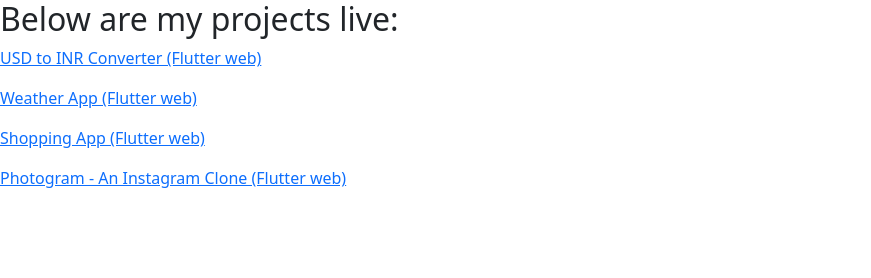
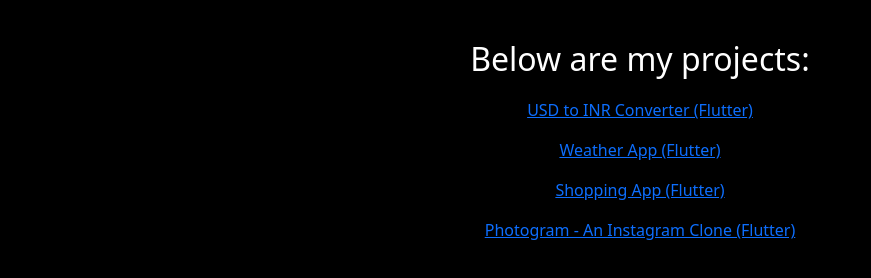
Before and after one commit to premchandsharma/premchandsharma.github.io, a plain HTML site: page index.html in a window 1280 px wide. Shown: the whole page, without its empty margins (0-871 px from the left). Drawn offline with nearby package versions, Linux system fonts and the light colour scheme.

Commit message:
dark homepage

```diff
--- a/index.html
+++ b/index.html
@@ -4,16 +4,17 @@
     <meta charset="UTF-8">
     <meta name="viewport" content="width=device-width, initial-scale=1.0">
     <link href="https://cdn.jsdelivr.net/npm/bootstrap@5.3.3/dist/css/bootstrap.min.css" rel="stylesheet" integrity="sha384-QWTKZyjpPEjISv5WaRU9OFeRpok6YctnYmDr5pNlyT2bRjXh0JMhjY6hW+ALEwIH" crossorigin="anonymous">
-    <script src="https://cdn.jsdelivr.net/npm/bootstrap@5.3.3/dist/js/bootstrap.bundle.min.js" integrity="sha384-YvpcrYf0tY3lHB60NNkmXc5s9fDVZLESaAA55NDzOxhy9GkcIdslK1eN7N6jIeHz" crossorigin="anonymous"></script>
+    <link rel="stylesheet" href="style.css">
     <title>My Projects</title>
 </head>
 <body>
 
-    <h2>Below are my projects live:</h2>
-    <p><a href="usd_to_inr_flutter\index.html">USD to INR Converter (Flutter web)</a></p>
-    <p><a href="weather_app_flutter\index.html">Weather App (Flutter web)</a></p>
-    <p><a href="shopping_app_flutter/index.html">Shopping App (Flutter web)</a></p>
-    <p><a href="photogram_flutter\index.html">Photogram - An Instagram Clone (Flutter web)</a></p>
+    <Center><h2 style="color: white;">Below are my projects:</h2>
+        <p><a href="usd_to_inr_flutter\index.html">USD to INR Converter (Flutter)</a></p>
+        <p><a href="weather_app_flutter\index.html">Weather App (Flutter)</a></p>
+        <p><a href="shopping_app_flutter/index.html">Shopping App (Flutter)</a></p>
+        <p><a href="photogram_flutter\index.html">Photogram - An Instagram Clone (Flutter)</a></p></Center>
 
+    <script src="https://cdn.jsdelivr.net/npm/bootstrap@5.3.3/dist/js/bootstrap.bundle.min.js" integrity="sha384-YvpcrYf0tY3lHB60NNkmXc5s9fDVZLESaAA55NDzOxhy9GkcIdslK1eN7N6jIeHz" crossorigin="anonymous"></script>
 </body>
 </html>
--- /dev/null
+++ b/style.css
@@ -0,0 +1,7 @@
+*{
+    background-color: black;
+    margin-top: 20px;
+}
+h2{
+    margin-bottom: 20px;
+}
```
Also changed, not shown: favicon.ico (added).
